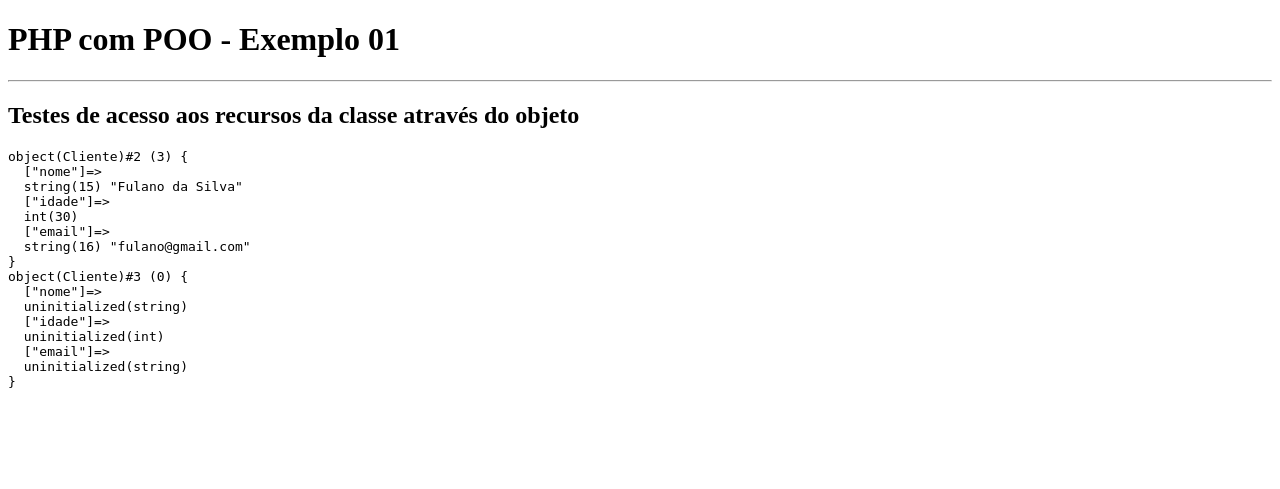
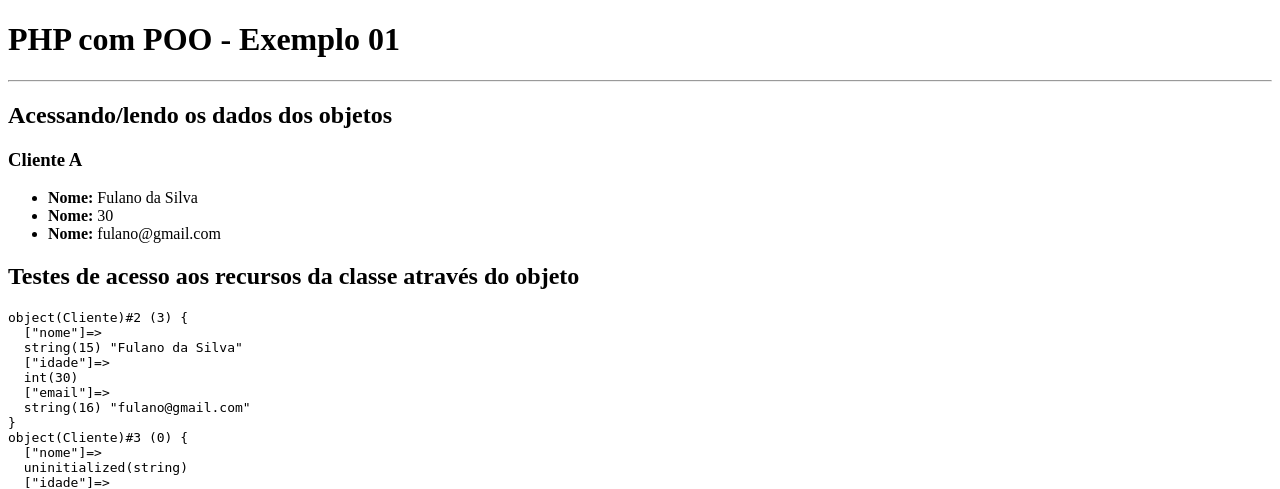
Before and after one commit to PauloHenrique00-tech/aulasphp-poo, a PHP site: page / in a window 1280 px wide. Shown: the top 489 px of the page. Run offline with PHP 8.4, Linux system fonts and the light colour scheme.

Commit message:
Acessa dados do objeto

```diff
--- a/index.php
+++ b/index.php
@@ -23,6 +23,16 @@ $clienteA->idade = 30;
 $clienteA->email = "fulano@gmail.com";
 ?>
 
+<h2>Acessando/lendo os dados dos objetos</h2>
+
+<h3>Cliente A</h3>
+<ul>
+    <li><b>Nome:</b> <?=$clienteA->nome?></li>
+    <li><b>Nome:</b> <?=$clienteA->idade?></li>
+    <li><b>Nome:</b> <?=$clienteA->email?></li>
+</ul>
+
+
 <h2>Testes de acesso aos recursos da classe através do objeto</h2>
 
 <pre><?=var_dump($clienteA, $clienteB)?></pre>
```
